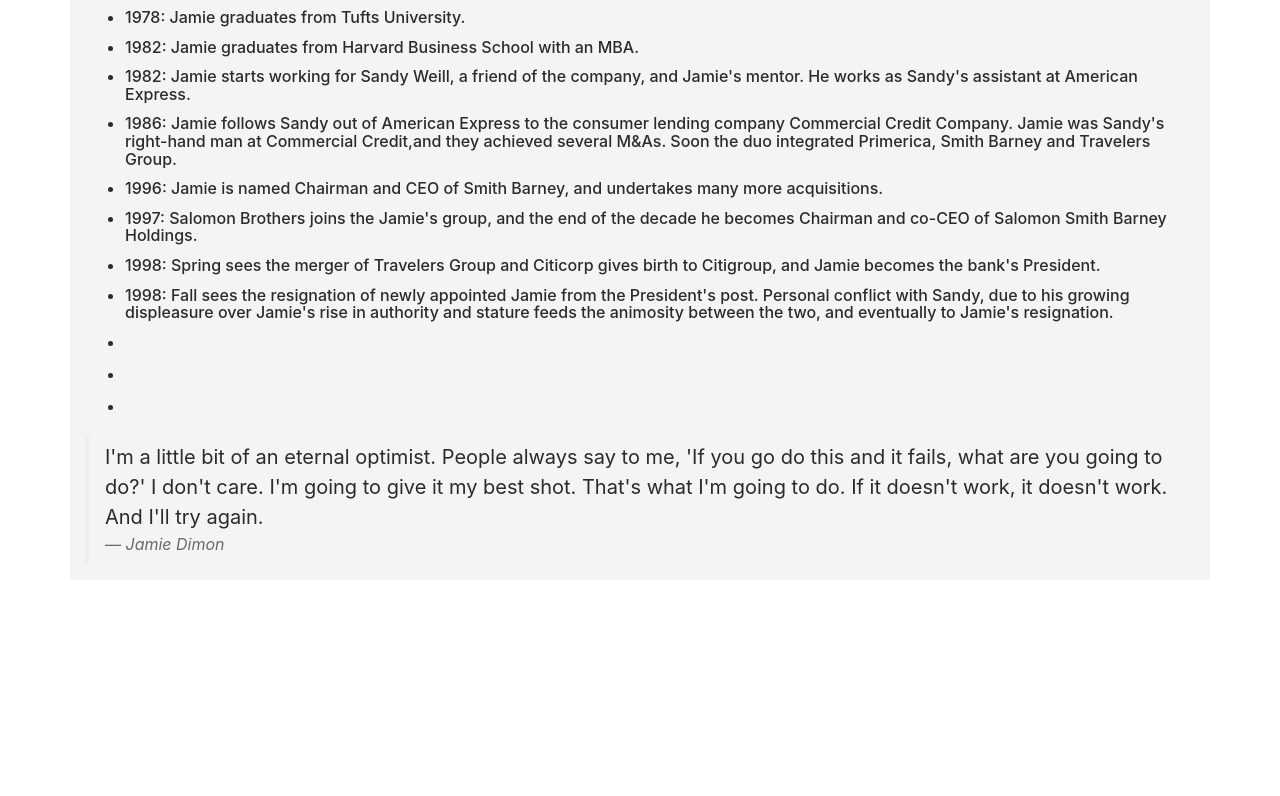
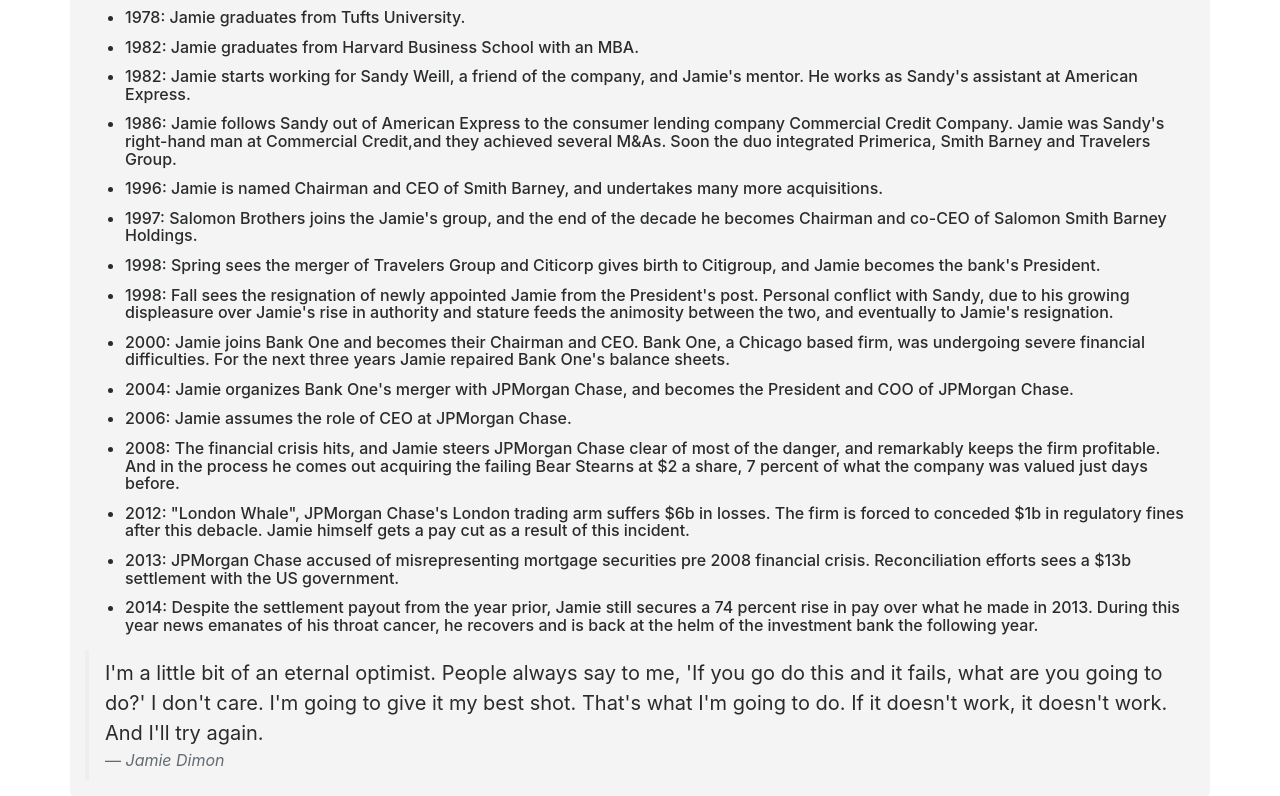
Before and after one commit to refayathaque/HTML_CSS_JavaScript, a plain HTML site: page bootstraptest.html in a window 1280 px wide. Shown: the part 658-1454 px from the top of the page. Before the commit the page ends 1238 px from the top, so only its background shows below. Drawn offline with nearby package versions, Linux system fonts and the light colour scheme.

Commit message:
Finished Information Part

```diff
--- a/bootstraptest.html
+++ b/bootstraptest.html
@@ -53,15 +53,30 @@
       his growing displeasure over Jamie's rise in authority and stature
       feeds the animosity between the two, and eventually to Jamie's
       resignation.</li></h6>
-      <li><h6>
+      <li><h6>2000: Jamie joins Bank One and becomes their Chairman and CEO.
+      Bank One, a Chicago based firm, was undergoing severe financial difficulties.
+      For the next three years Jamie repaired Bank One's balance sheets.
       </li></h6>
-      <li><h6>
+      <li><h6>2004: Jamie organizes Bank One's merger with JPMorgan Chase,
+      and becomes the President and COO of JPMorgan Chase.
       </li></h6>
-      <li><h6>
+      <li><h6>2006: Jamie assumes the role of CEO at JPMorgan Chase.
       </li></h6>
-
-
-
+      <li><h6>2008: The financial crisis hits, and Jamie steers JPMorgan Chase
+      clear of most of the danger, and remarkably keeps the firm profitable.
+      And in the process he comes out acquiring the failing Bear Stearns at $2 a share, 7 percent
+      of what the company was valued just days before.
+    </li></h6>
+    <li><h6>2012: "London Whale", JPMorgan Chase's London trading arm suffers $6b in losses.
+    The firm is forced to conceded $1b in regulatory fines after this debacle. Jamie himself
+    gets a pay cut as a result of this incident.
+    </li></h6>
+      <li><h6>2013: JPMorgan Chase accused of misrepresenting mortgage securities pre 2008 financial crisis.
+      Reconciliation efforts sees a $13b settlement with the US government.
+      </li></h6>
+      <li><h6>2014: Despite the settlement payout from the year prior, Jamie still secures a 74 percent
+      rise in pay over what he made in 2013. During this year news emanates of his throat cancer, he
+      recovers and is back at the helm of the investment bank the following year.
       </ul>
 
       <blockquote class="blockquote">
```
